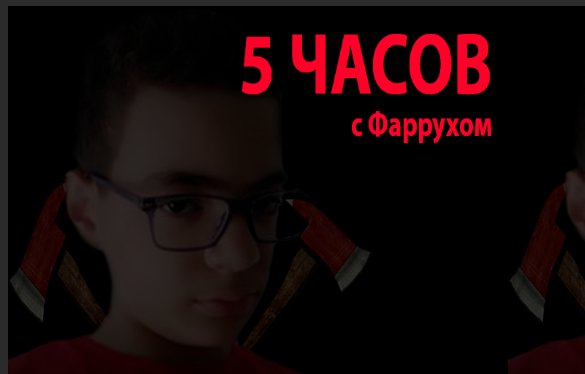
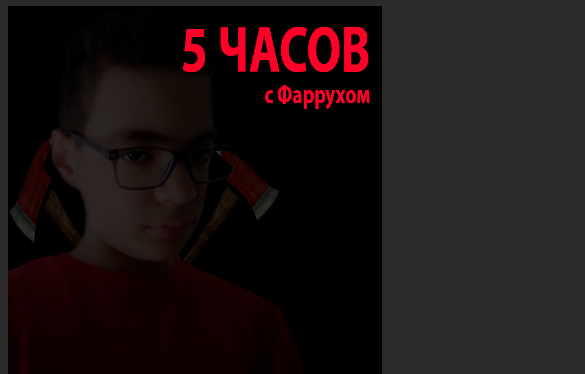
Before and after one commit to FarrukhGames/FiveHoursAtFarrukhVersions, a plain HTML site: page index.html in a window 390 px wide. Shown: the part 113-487 px from the top of the page, 585 px wide, since content can reach past the window. Drawn offline with Linux system fonts and the light colour scheme.

Commit message:
Add files via upload

```diff
--- a/index.html
+++ b/index.html
@@ -6,6 +6,7 @@
     <meta name="viewport" content="width=device-width, initial-scale=1.0">
     <title>Document</title>
     <link rel="stylesheet" href="style.css">
+    <link rel="stylesheet" href="media.css">
     <link rel="preconnect" href="https://fonts.googleapis.com">
     <link rel="preconnect" href="https://fonts.gstatic.com" crossorigin>
     <link href="https://fonts.googleapis.com/css2?family=Roboto:wght@400;700&display=swap" rel="stylesheet">
--- /dev/null
+++ b/media.css
@@ -0,0 +1,10 @@
+@media(max-width: 800px) {
+    .versions {
+        height: 100%;
+        flex-direction: column;
+    }
+
+    img {
+        max-width: 100%;
+    }
+}
```
